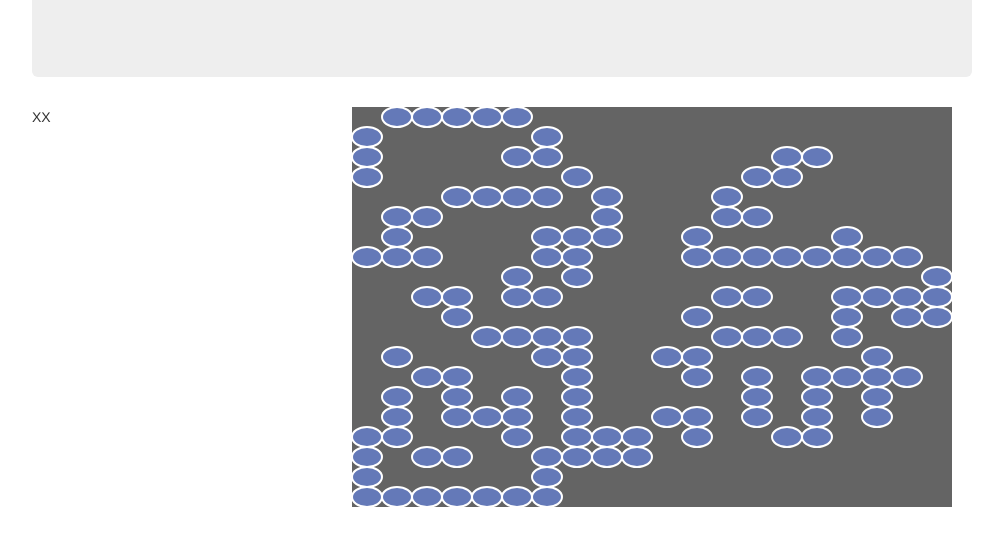
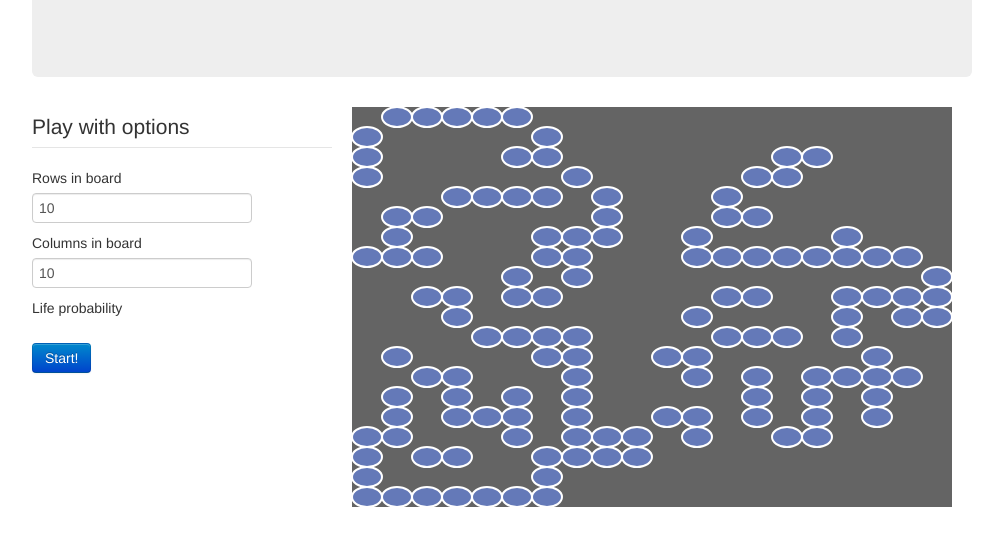
Before and after one commit to hell03610/Conway-s-Game-of-Life, a website: page index.html in a window 1280 px wide. Shown: the part 163-708 px from the top of the page, without its empty margins (138-1141 px from the left). Drawn offline with nearby package versions, Linux system fonts and the light colour scheme.

Commit message:
based markup for initial options

```diff
--- a/index.html
+++ b/index.html
@@ -23,7 +23,22 @@
       </div>
       <div class="row">
         <div class="span4">
-          XX
+          <form>
+            <fieldset>
+              <legend>Play with options</legend>
+              <label>Rows in board</label>
+              <input type="text" placeholder="10" id="rows" value="10">
+              <label>Columns in board</label>
+              <input type="text" placeholder="10" id="columns" value="10">
+              <label>Life probability</label>
+              <!-- <input type="text" placeholder="0.6" id="life_probability" value="0.6">
+               -->
+              <br/>
+              <a href="#" class="btn btn-primary">Start!</a>
+            </fieldset>
+          </form>
+
+
         </div>
         <div class="span8">
           <canvas id="canvas1"></canvas>
```
